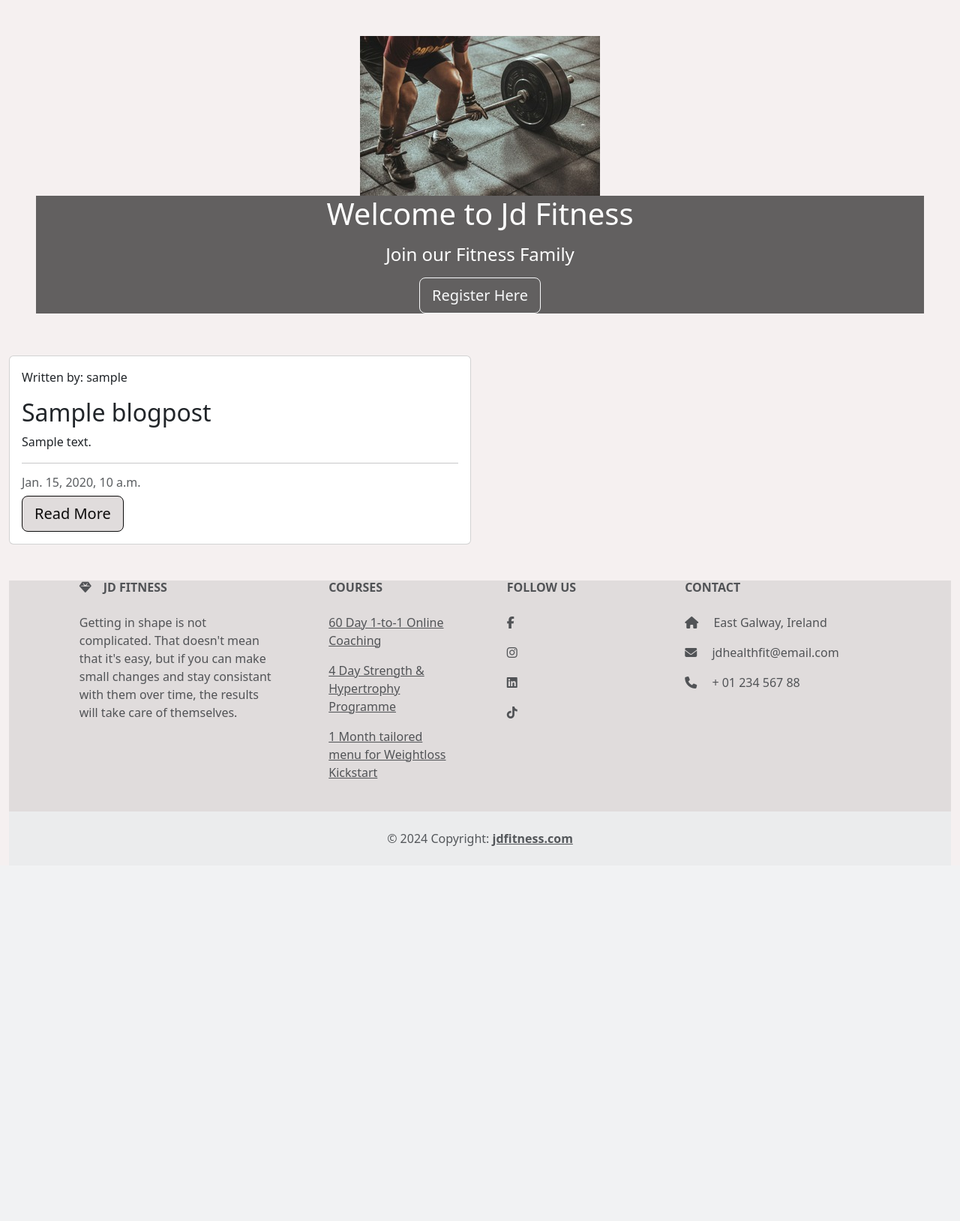
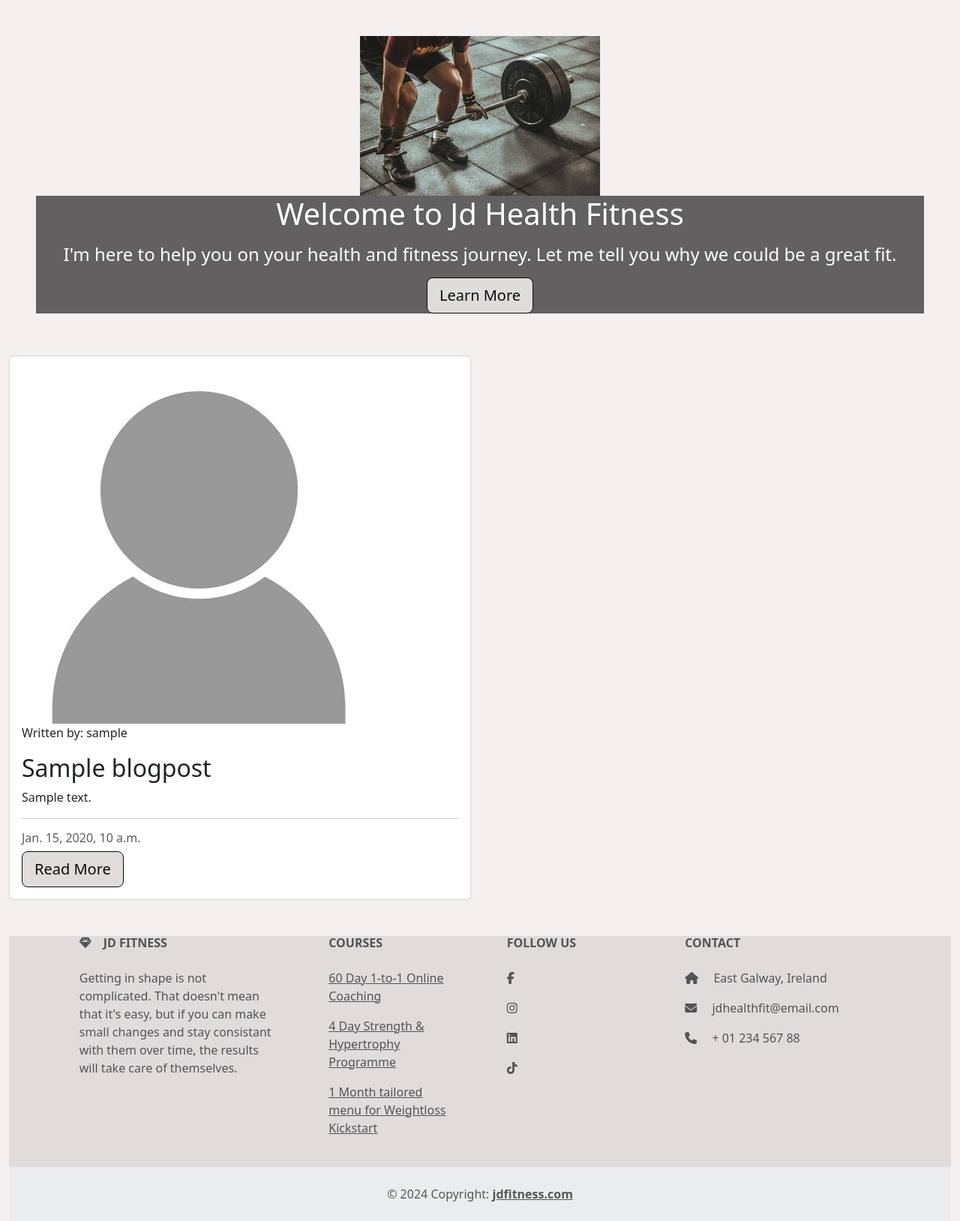
Before and after one commit to RdeSwart/jd-fitness-blog, a Django app: page / in a window 1280 px wide. Shown: the part 56-1684 px from the top of the page at 75% size. Before the commit the page ends 1184 px from the top, so only its background shows below. Run offline with Django 4.2, Linux system fonts and the light colour scheme; tables that the repository leaves empty hold one stand-in row (values such as "Sample post"); some libraries are stand-ins or nearby versions.

Commit message:
fix: Change CSS on buttons in custom css file

```diff
--- a/about/templates/about/about.html
+++ b/about/templates/about/about.html
@@ -1,12 +1,14 @@
 {% extends 'base.html' %}
 {% block content %}
 {% load static %}
+
+
 <div class="container mt-5">
     <div class="row">
         <div class="col-4 text-center">
-            <img src="{% static 'images/nobody.jpg' %}" width="75%" />
+            <img src="{% static 'images/jd-fitness.jpg' %}" width="50%" alt="Profile picture of owner Josh" />
         </div>
-        <div class="col-8">
+        <div class="col-12">
             <!-- Title goes between these h2 tags -->
             <h2>{{ about.title }}</h2>
             <!-- Content goes directly underneath this -->
--- a/blog/templates/blog/index.html
+++ b/blog/templates/blog/index.html
@@ -4,14 +4,14 @@
 {% block content%}
 <header>
   <!-- Background image -->
-  <div class="p-5 text-center bg-image"><img src="static/images/main-image-unsplash.jpg" style="height: 400;">
+  <div class="p-5 text-center bg-image"><img src="static/images/main-image-unsplash.jpg" class="img-fluid">
     <div class="mask" style="background-color: rgba(0, 0, 0, 0.6);">
       <div class="d-flex justify-content-center align-items-center h-100">
         <div class="text-white">
-          <h1 class="mb-3">Welcome to Jd Fitness</h1>
-          <h4 class="mb-3">Join our Fitness Family</h4>
-          <a data-mdb-ripple-init class="btn btn-outline-light btn-lg" href="{% url 'account_signup' %}"
-            role="button">Register Here</a>
+          <h1 class="mb-3">Welcome to Jd Health Fitness</h1>
+          <h4 class="mb-3">I'm here to help you on your health and fitness journey. Let me tell you why we could be a great fit.</h4>
+          <a data-mdb-ripple-init class="btn btn-outline-light btn-lg" href="{% url 'about' %}"
+            role="button">Learn More</a>
         </div>
       </div>
     </div>
@@ -34,6 +34,7 @@
           <div class="card mb-6">
             <div class="card-body">
               <div class="image-container">
+                <img src="{% static 'images/nobody.jpg' %}" class="img-fluid">
                 <div class="image-flash">
                   <p class="author">Written by: {{post.blog_author}}</p>
                 </div>
--- a/jdfitness/settings.py
+++ b/jdfitness/settings.py
@@ -28,7 +28,7 @@ TEMPLATES_DIR = os.path.join(BASE_DIR, 'templates')
 SECRET_KEY = os.environ.get("SECRET_KEY")
 
 # SECURITY WARNING: don't run with debug turned on in production!
-DEBUG = False
+DEBUG = True
 
 ALLOWED_HOSTS = ["8000-rdeswart-jdfitnessblog-nrbk4151207.ws.codeinstitute-ide.net",
 ".herokuapp.com"]
--- a/static/css/style.css
+++ b/static/css/style.css
@@ -6,16 +6,26 @@ a {
     color: rgb(12, 11, 11);
 }
 
+.btn:hover {
+    background-color: rgb(92, 82, 82);
+    color: rgb(12, 11, 11);
+    border-color: rgb(12, 11, 11);
+}
+
 .scale {
     width: 100%;
     height: auto;
 }
-.btn-primary {
+.btn {
     background-color: rgb(224, 220, 220);
     color: rgb(12, 11, 11);
     border-color: rgb(12, 11, 11);
 }
 
+.page-link {
+    color: rgb(12, 11, 11);
+}
+
 .footer-section {
     background-color: rgb(224, 220, 220);
 }
```
